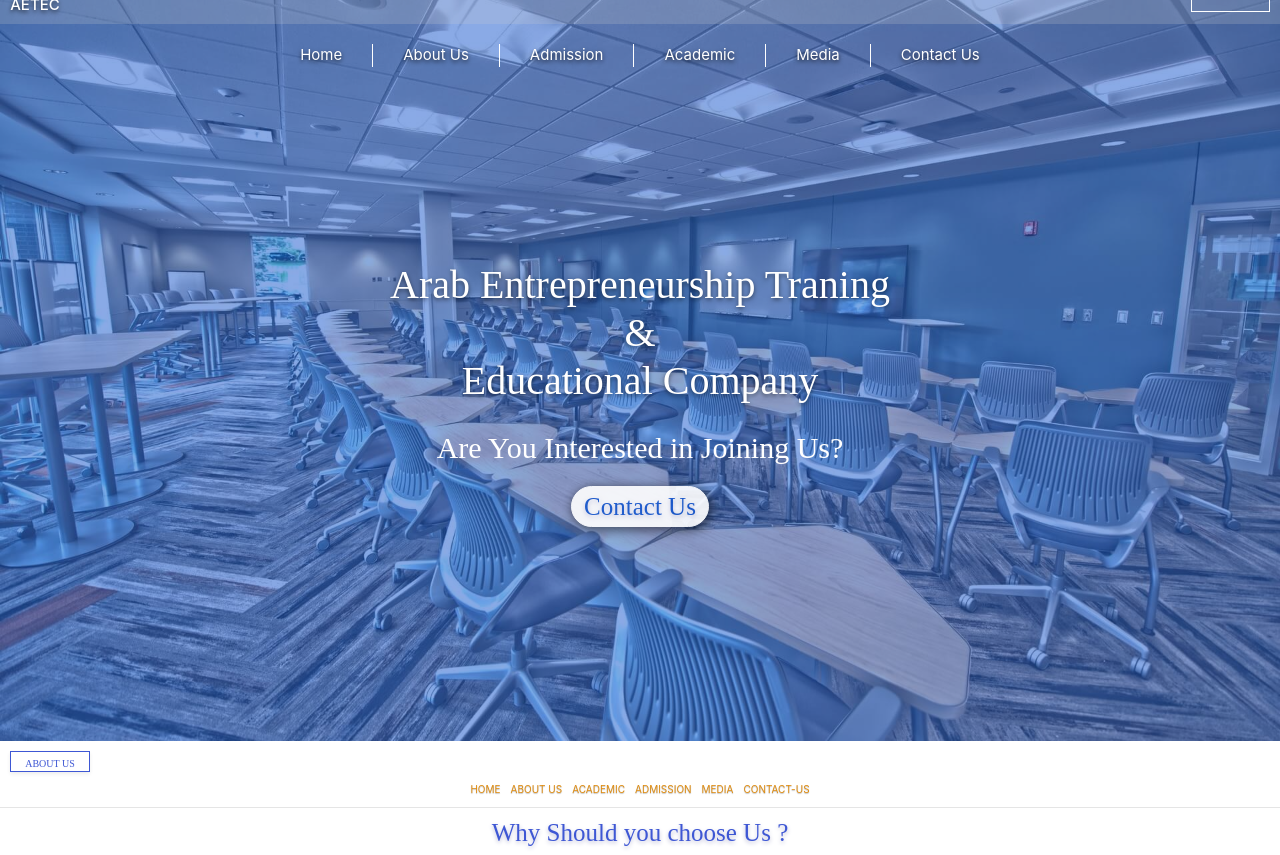
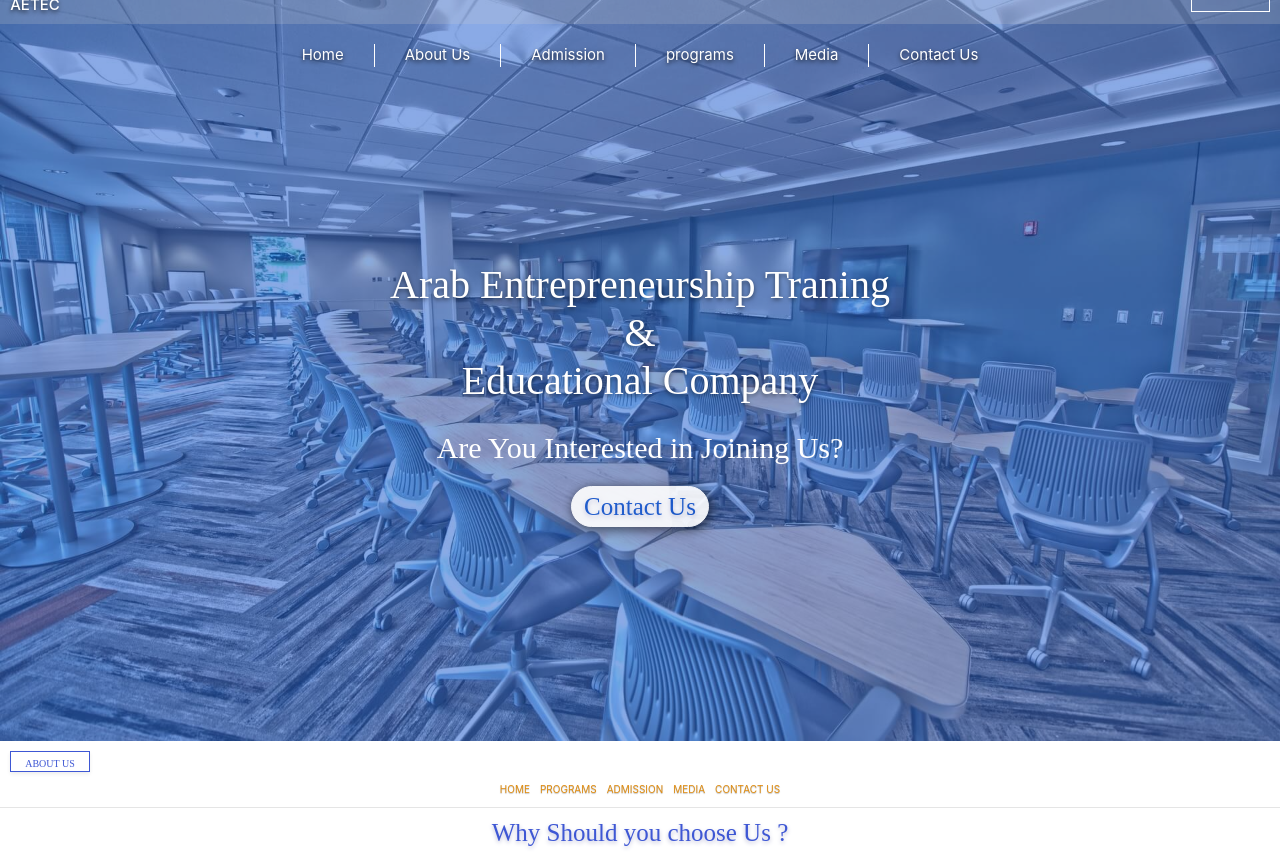
Before and after one commit to moh7afiz90/aetec-website-project, a website: page dist/index-en.html in a window 1280 px wide. Shown: the part 59-914 px from the top of the page. Drawn offline with nearby package versions, Linux system fonts and the light colour scheme.

Commit message:
refactor navbar

```diff
--- a/dist/index-en.html
+++ b/dist/index-en.html
@@ -60,7 +60,7 @@
                             <a href="#admission">Admission</a>
                           </li>
                           <li class="nav-item">
-                            <a href="#academic" >Academic</a>
+                            <a href="#academic" >programs</a>
                           </li>
                           <li class="nav-item">
                             <a href="#media">Media</a>
@@ -92,7 +92,7 @@
                                   <a href="#admission" class="nav-link">Admission</a>
                                 </li>
                                 <li class="nav-item">
-                                  <a href="#academic" class="nav-link">Academic</a>
+                                  <a href="#academic" class="nav-link">Programs</a>
                                 </li>
                                 <li class="nav-item">
                                   <a href="#media" class="nav-link">Media</a>
@@ -128,11 +128,10 @@
           <div id="side-nav">
             <ul class="nav">
               <li class="nav-item"><a href="#">Home</a></li>
-              <li class="nav-item"><a href="#about-us">about us</a></li>
-              <li class="nav-item"><a href="#academic">academic</a></li>
+              <li class="nav-item"><a href="#academic">programs</a></li>
               <li class="nav-item"><a href="#admission">admission</a></li>
               <li class="nav-item"><a href="#media">media</a></li>
-              <li class="nav-item"><a href="#contact-us">contact-us</a></li>
+              <li class="nav-item"><a href="#contact-us">contact us</a></li>
             </ul>
             <hr>
           </div>
@@ -221,7 +220,6 @@
               <ul class="nav">
                 <li class="nav-item"><a href="#">Home</a></li>
                 <li class="nav-item"><a href="#about-us">about us</a></li>
-                <li class="nav-item"><a href="#academic">academic</a></li>
                 <li class="nav-item"><a href="#admission">admission</a></li>
                 <li class="nav-item"><a href="#media">media</a></li>
                 <li class="nav-item"><a href="#contact-us">contact-us</a></li>
@@ -501,7 +499,6 @@
                 <li class="nav-item"><a href="#about-us">about us</a></li>
                 <li class="nav-item"><a href="#academic">academic</a></li>
                 <li class="nav-item"><a href="#admission">admission</a></li>
-                <li class="nav-item"><a href="#media">media</a></li>
                 <li class="nav-item"><a href="#contact-us">contact-us</a></li>
               </ul>
               <hr>
@@ -580,7 +577,6 @@
                 <li class="nav-item"><a href="#academic">academic</a></li>
                 <li class="nav-item"><a href="#admission">admission</a></li>
                 <li class="nav-item"><a href="#media">media</a></li>
-                <li class="nav-item"><a href="#contact-us">contact-us</a></li>
               </ul>
               <hr>
             </div>
```
